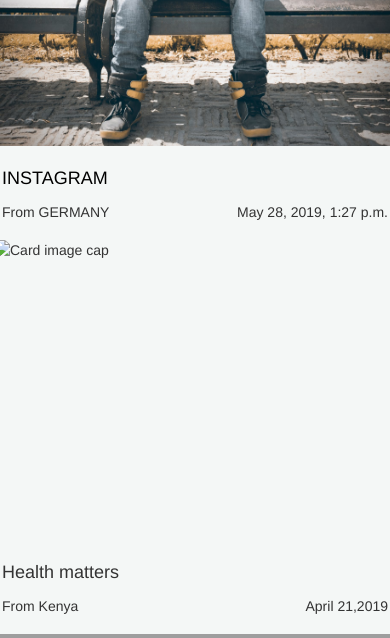
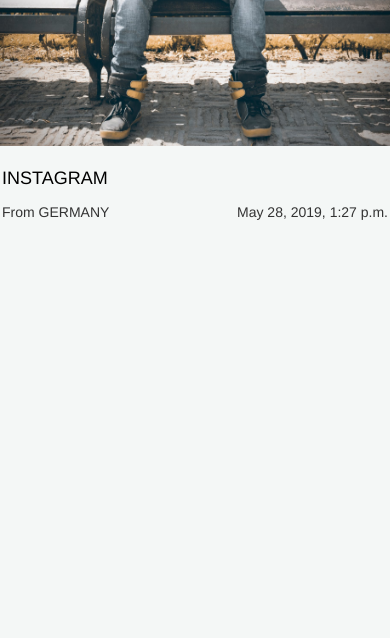
Before and after one commit to johnmwangi/Awards, a Django app: page /profile/ in a window 390 px wide. Shown: the part 1767-2405 px from the top of the page. After the commit the page ends 1987 px from the top, so only its background shows below. Run offline with Django 3.2, Linux system fonts and the light colour scheme; a user stored in the database is signed in; data comes from the database, SQL or seed files in the repository; both versions use the stored data as it was after the commit; some libraries are stand-ins or nearby versions; grey boxes are pictures that could not be loaded.

```diff
--- a/awards/templates/profile.html
+++ b/awards/templates/profile.html
@@ -56,30 +56,6 @@
 </div>
   </div> -->
 
-  <div class="col-xs-12 col-sm-12 col-md-3 col-lg-3">
-    <div class="card" style="width: 40.2rem;">
-  <img class="card-img-top img-responsive" src="" alt="Card image cap">
-  <div class="card-body">
-    <h5 class="card-title" style="line-height:28px;">Health matters</h5>
-    <p class="card-text">From Kenya <span class="date">April 21,2019</span></p>
-  </div>
-
-
-</div>
-  </div>
-
-  <div class="col-xs-3 col-sm-3 col-md-3 col-lg-3">
-    <div class="card" style="width: 40.2rem;">
-  <img class="card-img-top img-responsive" src="{% static 'img/test2.jpeg'%}" alt="Card image cap">
-  <div class="card-body">
-    <h5 class="card-title" style="line-height:28px;">Clippers</h5>
-    <p class="card-text">From Vegas <span class="date">May 26,2019</span></p>
-  </div>
-
-</div>
-  </div>
-</div>
-</div>
 
 
 <script src="https://ajax.googleapis.com/ajax/libs/jquery/3.2.1/jquery.min.js"></script>
```
Also changed, not shown: db.sqlite3.
